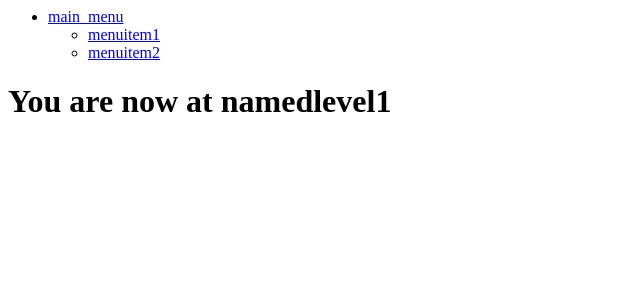
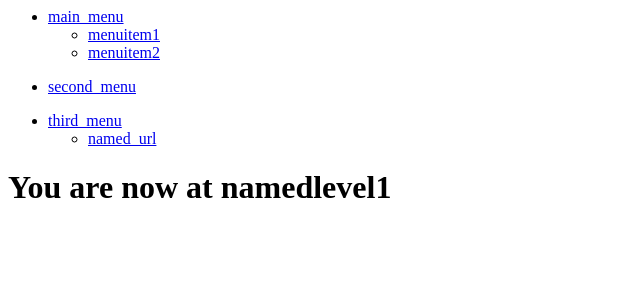
Before and after one commit to YuryLobkov/test_task_uptrader_project, a Django app: page /namedlevel1 in a window 1280 px wide. Shown: the top 300 px of the page, without its empty margins (0-640 px from the left). Run offline with Django 4.2, Linux system fonts and the light colour scheme; data comes from the database, SQL or seed files in the repository; both versions use the stored data as it was after the commit.

Commit message:
include example database to repo

```diff
--- a/nested_menu/templates/index.html
+++ b/nested_menu/templates/index.html
@@ -2,4 +2,6 @@
 {% load draw_menu %}
 {% block menu %}
 {% draw_menu 'main_menu'%}
+{% draw_menu 'second_menu'%}
+{% draw_menu 'third_menu'%}
 {% endblock menu %}
--- a/nested_menu/urls.py
+++ b/nested_menu/urls.py
@@ -6,4 +6,6 @@ urlpatterns = [
     path('<item_name>', views.item_page, name='level1_page'),
     path('<item_name>/<item_name2>', views.item_page_level2, name='level2_page'),
     path('<item_name>/<item_name2>/<item_name3>', views.item_page_level3, name='level3_page'),
+    path('namedlevel1', views.item_page, name='named_level1_page'),
+    path('namedlevel1/namedlevel2', views.item_page_level2, name='named_level2_page'),
 ]
```
Also changed, not shown: db.sqlite3 (added), 1 other file.
